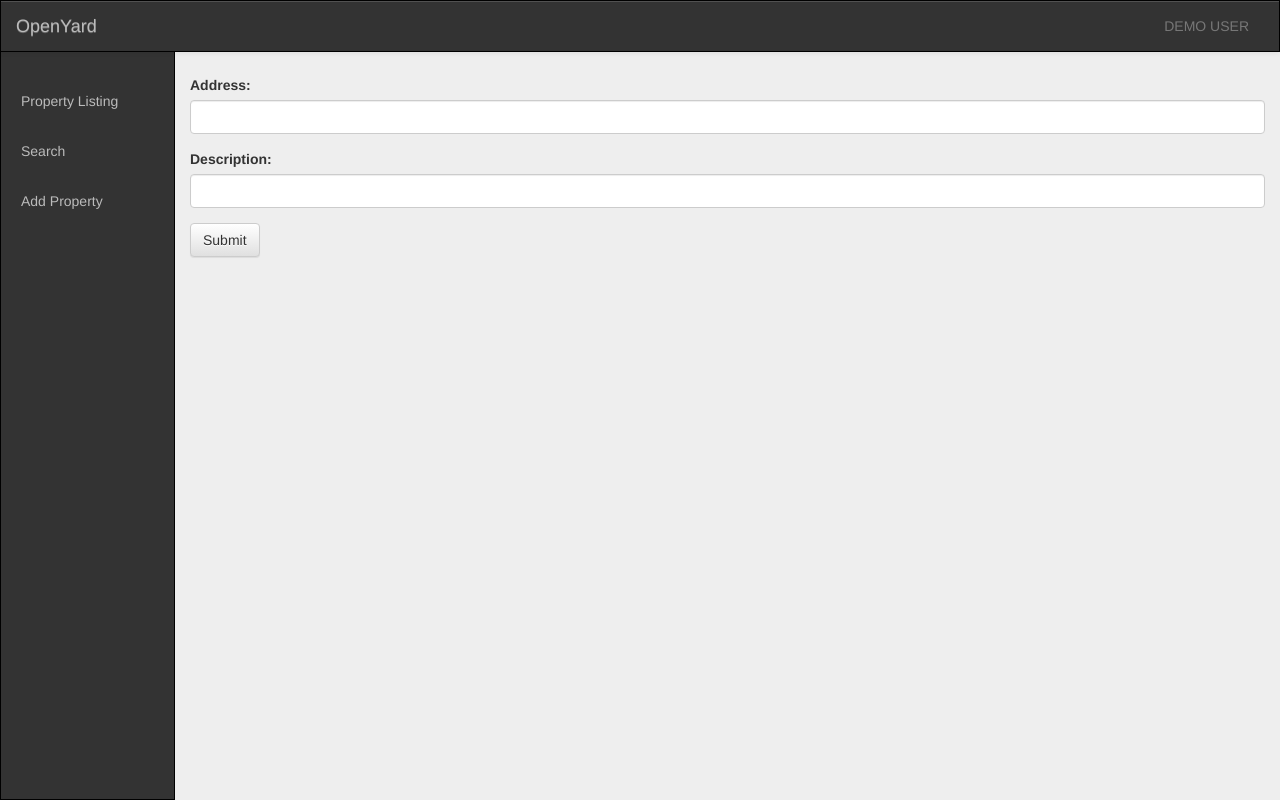
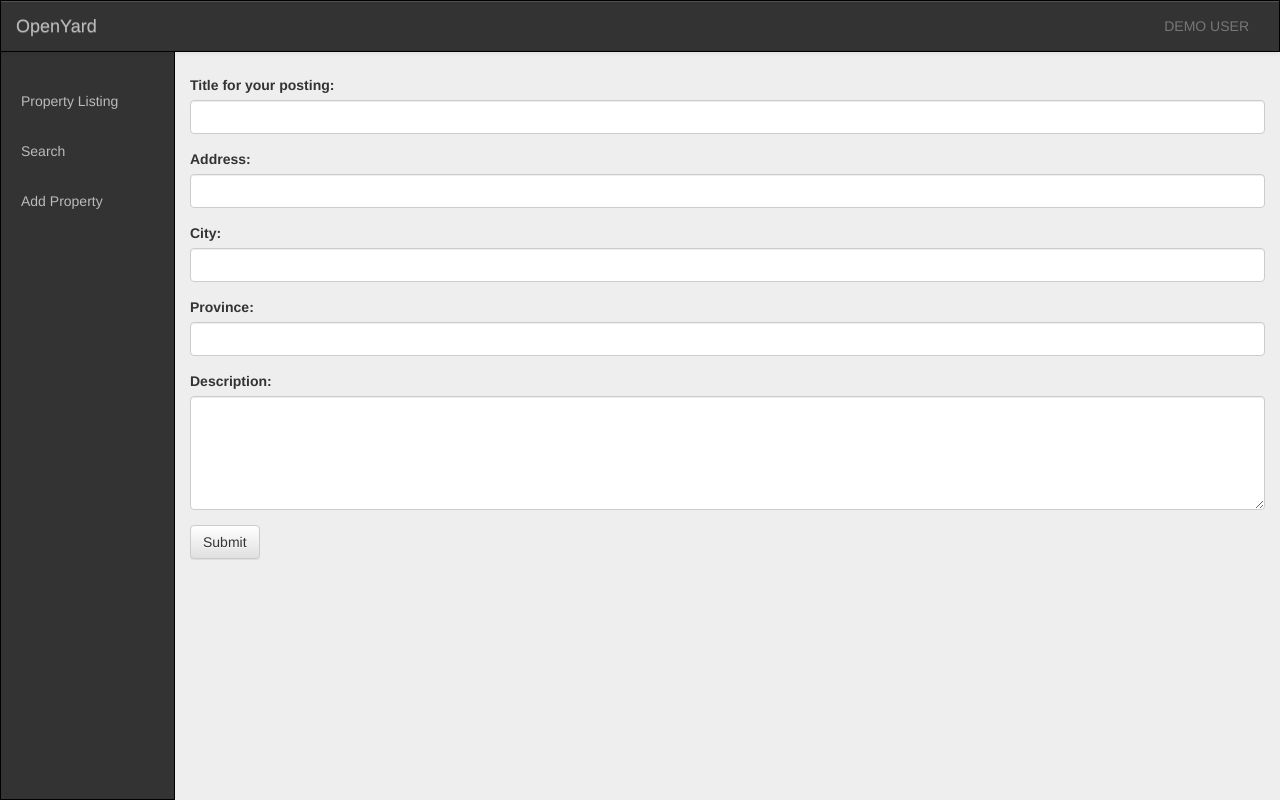
Before and after one commit to paulkirow/csc309-Summer-2015, a Django app: page /addProperty in a window 1280 px wide. Run offline with Django 3.2, Linux system fonts and the light colour scheme; some libraries are stand-ins or nearby versions.

Commit message:
Added some additional fields to the form

```diff
--- a/static/js/pValidate.js
+++ b/static/js/pValidate.js
@@ -15,8 +15,10 @@ jQuery.validator.setDefaults({
             error.insertAfter(element.parent());
         } else if (!element.siblings().filter('.label').length){
             error.insertAfter(element);
-            console.log(element.siblings().filter('.label').length);
         }
+    },
+    invalidHandler: function(event, validator) {
+    	console.log($('.label-danger'));
+    	$('.label-danger').remove();
     }
-
 });
--- a/templates/addProperty.html
+++ b/templates/addProperty.html
@@ -62,13 +62,25 @@
 
         <div class="main">
             <form role="form" id="propertyform">
+            	<div class="form-group">
+                    <label for="title">Title for your posting:</label>
+                    <input type="text" class="form-control" id="title" name="title" maxlength="100" required>
+                </div>
                 <div class="form-group">
                     <label for="address">Address:</label>
-                    <input type="text" class="form-control" id="address" minlength="1" maxlength="50" required>
+                    <input type="text" class="form-control" id="address" name="address" maxlength="50" required>
+                </div>
+                <div class="form-group">
+                    <label for="city">City:</label>
+                    <input type="text" class="form-control" id="city" name="city" maxlength="50" required>
+                </div>
+                <div class="form-group">
+                    <label for="province">Province:</label>
+                    <input type="text" class="form-control" id="province" name="province" maxlength="50" required>
                 </div>
                 <div class="form-group">
                     <label for="description">Description:</label>
-                    <input type="text" class="form-control" id="description">
+                    <textarea class="form-control" rows="5" id="description" name="description" maxlength="500"></textarea>
                 </div>
                 <button type="submit" class="btn btn-default">Submit</button>
             </form>
```
